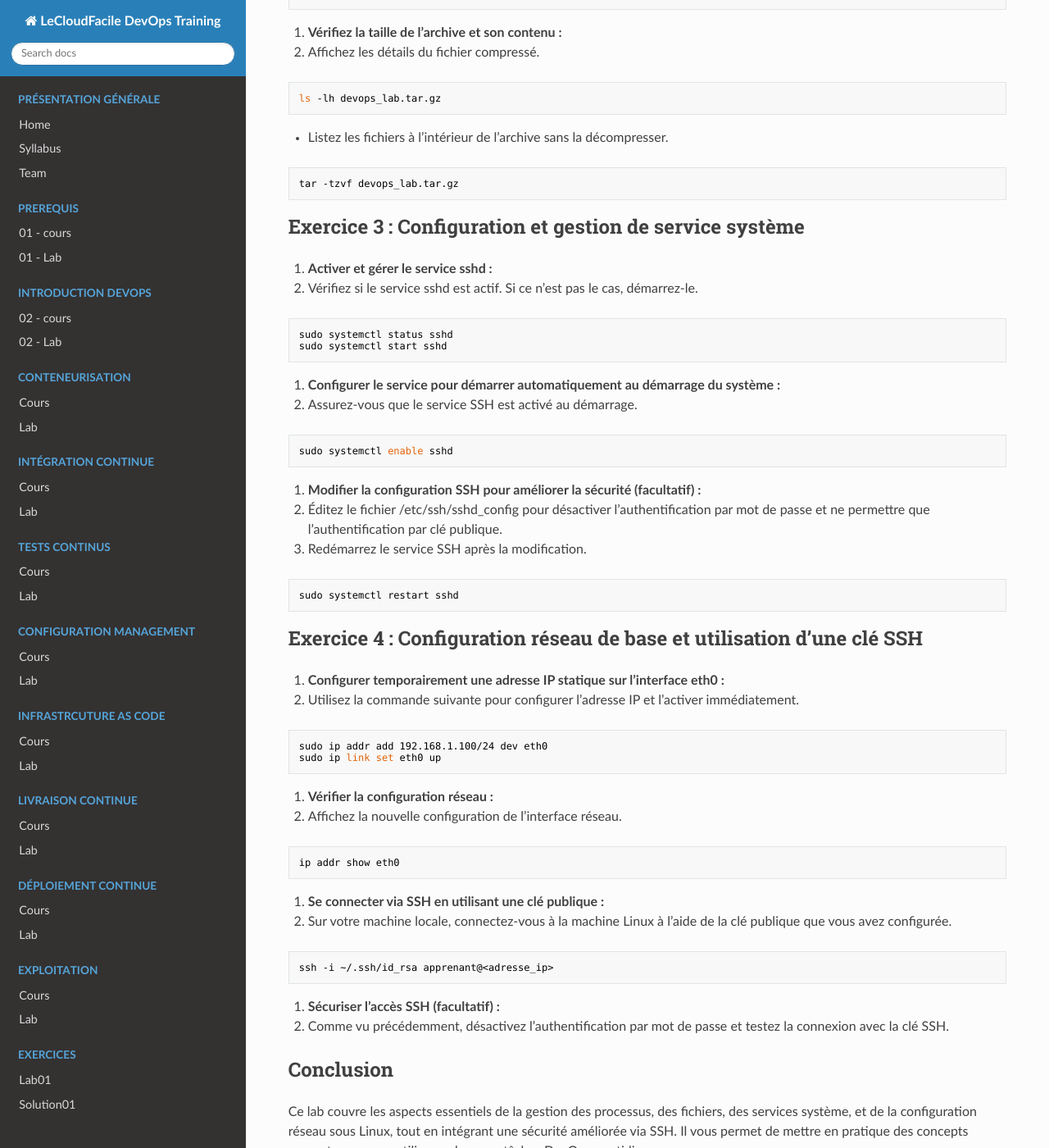
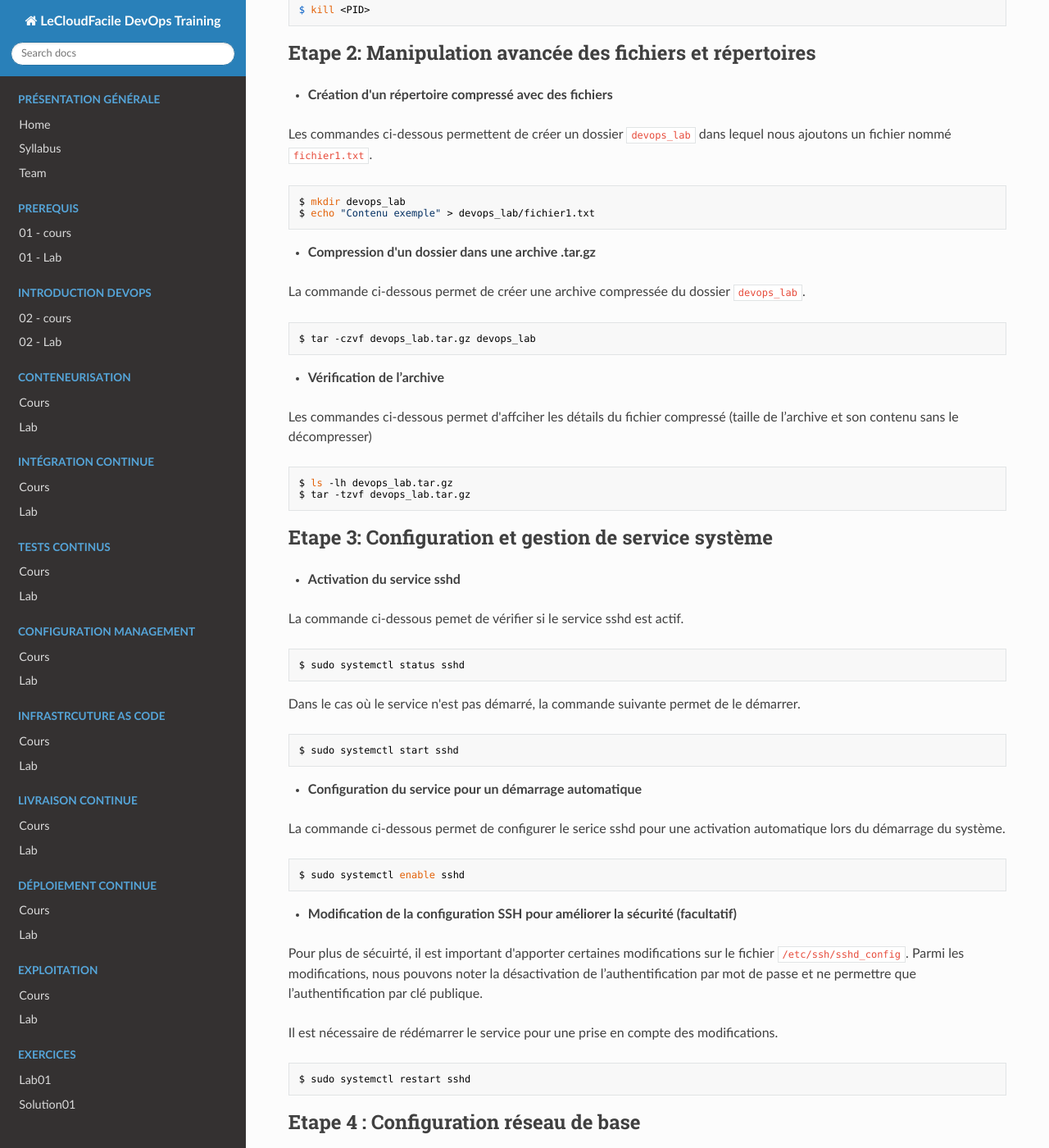
Before and after one commit to wingufactory/lecloudfacile-devops-training, an MkDocs documentation site: the page built from docs/01-prerequis/07-lab-prise-en-main-de-lenvironnement-linux.md, in a window 1280 px wide and 1400 px high, scrolled down 1402 px. Shown: the whole window at 82% size. Built offline with MkDocs 1.6.1, drawn with Linux system fonts in a browser that asks for light colours; nearby versions of some CDN libraries; some of the changed text lies outside the part shown.

Commit message:
review content

````diff
--- a/docs/01-prerequis/07-lab-prise-en-main-de-lenvironnement-linux.md
+++ b/docs/01-prerequis/07-lab-prise-en-main-de-lenvironnement-linux.md
@@ -1,117 +1,152 @@
 # Lab : Prise en main de l'environnement Linux
 
-## Objectifs du Lab
-Dans ce lab, vous allez :
-- Gérer des processus sous Linux.
-- Manipuler des fichiers et répertoires.
-- Configurer un service système.
-- Gérer les interfaces réseau.
-- Sécuriser une connexion SSH.
+🕘 : 30 minutes
 
-## Prérequis
-- Accès à une machine virtuelle ou un serveur Linux avec des privilèges `sudo`.
-- Une paire de clés SSH générée sur votre machine locale.
+## Présentation
 
-## Durée estimée
-30 minutes
+### Objectifs du Lab
+- Gestion des processus sous Linux
+- Manipulation des fichiers et répertoires
+- Configuration d'un service système
+- Gestion des interfaces réseau
+- Sécurisation d'une connexion SSH
 
----
+### Prérequis
+- Accès à une machine virtuelle ou un serveur Linux avec des privilèges `sudo`
 
-## Exercice 1 : Gestion des processus et optimisation des ressources
 
-1. **Lancer une tâche en arrière-plan et identifier son PID :**
-- Lancez un processus en arrière-plan (ex. : un calcul simple ou une boucle infinie).
+## Déroulment du Lab
+
+### Etape 1 : Gestion des processus et optimisation des ressources
+
+- **Lancement d'une tâche en arrière-plan**
+
+La commande suivante permet de lancer un processus en arrière-plan (ex. : un calcul simple ou une boucle infinie).
 ```bash
-yes > /dev/null &
+$ yes > /dev/null &
 ```
-- Affichez la liste des processus pour trouver le PID de cette tâche.
+NB: Attention !! Le processus s'arrêtera en cas de déconnexion de l'utilisateur. Pour une persitence du processus même après déconnexion de l'utilisateur, il est recommendé d'utiliser l'utilitaire `nohup`
+
 ```bash
-ps aux | grep yes
+$ nohup yes > /dev/null &
 ```
 
-2. **Modifier la priorité d’un processus :**
-Réduisez la priorité du processus avec la commande renice pour ne pas qu’il consomme trop de ressources CPU.
+- **Identification PID**
+
+La commande suivante permet de lister les processus en cours d'execution sur la machine et de filtrer le résultat en recherchant le mot-clé `yes` grâce à la commande grep.
 ```bash
-sudo renice +10 <PID>
+$ ps aux | grep yes
 ```
 
-3.	**Arrêter le processus en utilisant son PID :**
-- Utilisez kill pour stopper le processus.
-```
-kill <PID>
+- **Modification de la priorité d’un processus**
+
+La commande ci-dessous permet de réduire la priorité du processus avec la commande `renice` pour ne pas qu’il consomme trop de ressources CPU. Il est nécessaire d'avoir le PID du processus.
+
+```bash
+$ sudo renice +10 <PID>
 ```
 
-## Exercice 2 : Manipulation avancée des fichiers et répertoires
+- **Arrêter le processus en utilisant son PID**
 
-1.	**Créer un répertoire compressé avec des fichiers :**
-- Créez un dossier devops_lab et remplissez-le avec des fichiers d’exemple (ex. : via touch ou echo).
-```bash
-mkdir devops_lab
-echo "Contenu exemple" > devops_lab/fichier1.txt
-echo "Autre contenu" > devops_lab/fichier2.txt
+Grâce à la commande kill, il est possible de stopper un processus. Il est nécessaire d'avoir le PID du processus.
+
+```
+$ kill <PID>
 ```
 
-2.	**Compresser le dossier dans une archive .tar.gz :**
-- Créez une archive compressée du dossier.
+## Etape 2: Manipulation avancée des fichiers et répertoires
+
+- **Création d'un répertoire compressé avec des fichiers**
+
+Les commandes ci-dessous permettent de créer un dossier `devops_lab` dans lequel nous ajoutons un fichier nommé `fichier1.txt`.
+
 ```bash
-tar -czvf devops_lab.tar.gz devops_lab
+$ mkdir devops_lab
+$ echo "Contenu exemple" > devops_lab/fichier1.txt
 ```
 
-3.	**Vérifiez la taille de l’archive et son contenu :**
-- Affichez les détails du fichier compressé.
+- **Compression d'un dossier dans une archive .tar.gz**
+
+La commande ci-dessous permet de créer une archive compressée du dossier `devops_lab`.
 ```bash
-ls -lh devops_lab.tar.gz
-```
-- Listez les fichiers à l’intérieur de l’archive sans la décompresser.
-```bash
-tar -tzvf devops_lab.tar.gz
+$ tar -czvf devops_lab.tar.gz devops_lab
 ```
 
-## Exercice 3 : Configuration et gestion de service système
+- **Vérification de l’archive**
 
-1.	**Activer et gérer le service sshd :**
-- Vérifiez si le service sshd est actif. Si ce n’est pas le cas, démarrez-le.
+Les commandes ci-dessous permet d'affciher les détails du fichier compressé (taille de l’archive et son contenu sans le décompresser)
+
 ```bash
-sudo systemctl status sshd
-sudo systemctl start sshd
+$ ls -lh devops_lab.tar.gz
+$ tar -tzvf devops_lab.tar.gz
 ```
 
-2.	**Configurer le service pour démarrer automatiquement au démarrage du système :**
-- Assurez-vous que le service SSH est activé au démarrage.
+
+## Etape 3: Configuration et gestion de service système
+
+- **Activation du service sshd**
+
+La commande ci-dessous pemet de vérifier si le service sshd est actif.
 ```bash
-sudo systemctl enable sshd
+$ sudo systemctl status sshd
 ```
 
-3.	**Modifier la configuration SSH pour améliorer la sécurité (facultatif) :**
-- Éditez le fichier /etc/ssh/sshd_config pour désactiver l’authentification par mot de passe et ne permettre que l’authentification par clé publique.
-- Redémarrez le service SSH après la modification.
+Dans le cas où le service n'est pas démarré, la commande suivante permet de le démarrer.
 ```bash
-sudo systemctl restart sshd
+$ sudo systemctl start sshd
 ```
 
-## Exercice 4 : Configuration réseau de base et utilisation d’une clé SSH
+- **Configuration du service pour un démarrage automatique**
 
-1.	**Configurer temporairement une adresse IP statique sur l’interface eth0 :**
-- Utilisez la commande suivante pour configurer l’adresse IP et l’activer immédiatement.
+La commande ci-dessous permet de configurer le serice sshd pour une activation automatique lors du démarrage du système.
+
 ```bash
-sudo ip addr add 192.168.1.100/24 dev eth0
-sudo ip link set eth0 up
+$ sudo systemctl enable sshd
 ```
 
-2.	**Vérifier la configuration réseau :**
-- Affichez la nouvelle configuration de l’interface réseau.
+- **Modification de la configuration SSH pour améliorer la sécurité (facultatif)**
+
+Pour plus de sécuirté, il est important d'apporter certaines modifications sur le fichier `/etc/ssh/sshd_config`. Parmi les modifications, nous pouvons noter la désactivation de l’authentification par mot de passe et ne permettre que l’authentification par clé publique.
+
+Il est nécessaire de rédémarrer le service pour une prise en compte des modifications.
+
 ```bash
-ip addr show eth0
+$ sudo systemctl restart sshd
 ```
 
-3.	**Se connecter via SSH en utilisant une clé publique :**
-- Sur votre machine locale, connectez-vous à la machine Linux à l’aide de la clé publique que vous avez configurée.
+## Etape 4 : Configuration réseau de base
+
+- **Configuration temporairement une adresse IP statique sur l’interface eth0**
+
+La commande suivante permet de configurer l'adresse IP et l'activer immédiatement.
 ```bash
-ssh -i ~/.ssh/id_rsa apprenant@<adresse_ip>
+$ sudo ip addr add 192.168.1.100/24 dev eth0
+$ sudo ip link set eth0 up
 ```
 
-4.	**Sécuriser l’accès SSH (facultatif) :**
-- Comme vu précédemment, désactivez l’authentification par mot de passe et testez la connexion avec la clé SSH.
+- **Vérification de la configuration réseau**
+La commande suivante permet d'afficher les détails dune carte réseau(eth0 dans notre cas)
+```bash
+$ ip addr show eth0
+```
+
+## Etape 4 : Utilisation d’une clé SSH
+
+- **Génération d'une paire de clé SSH**
+
+La commande ci-dessous permet de générer une paire de clé SSH (clé privé et clé publique). Il est possible de choisir le type de clé souhaité: RSA, ECDSA, ED25519, DSA, etc.
+
+```bash
+$ ssh-keygen -t rsa
+```
+
+- **Connexion SSH en utilisant une clé publique**
+
+La commande ci-dessous permet de se connecter sur la VM en utilisant la clé publique.
+
+```bash
+ssh -i ~/.ssh/id_rsa <user>@<adresse_ip>
+```
 
 ## Conclusion
 
````
